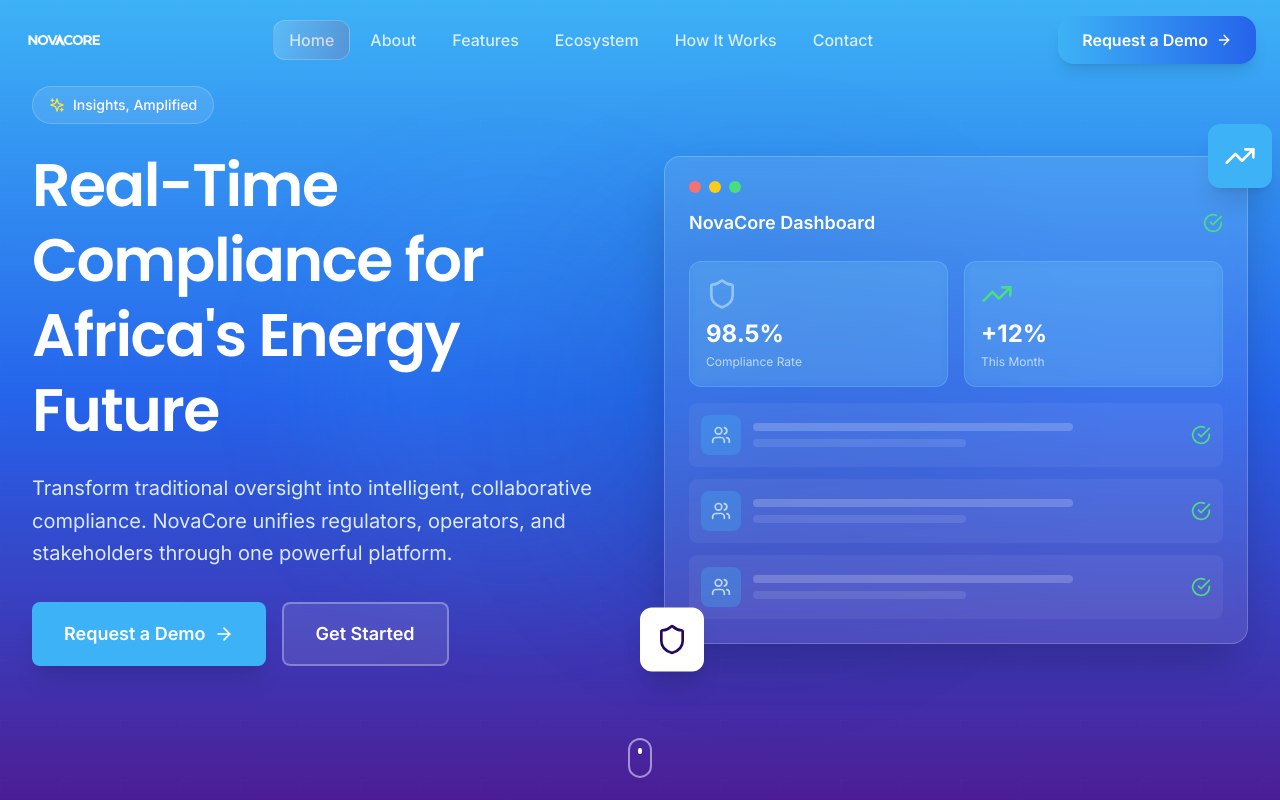
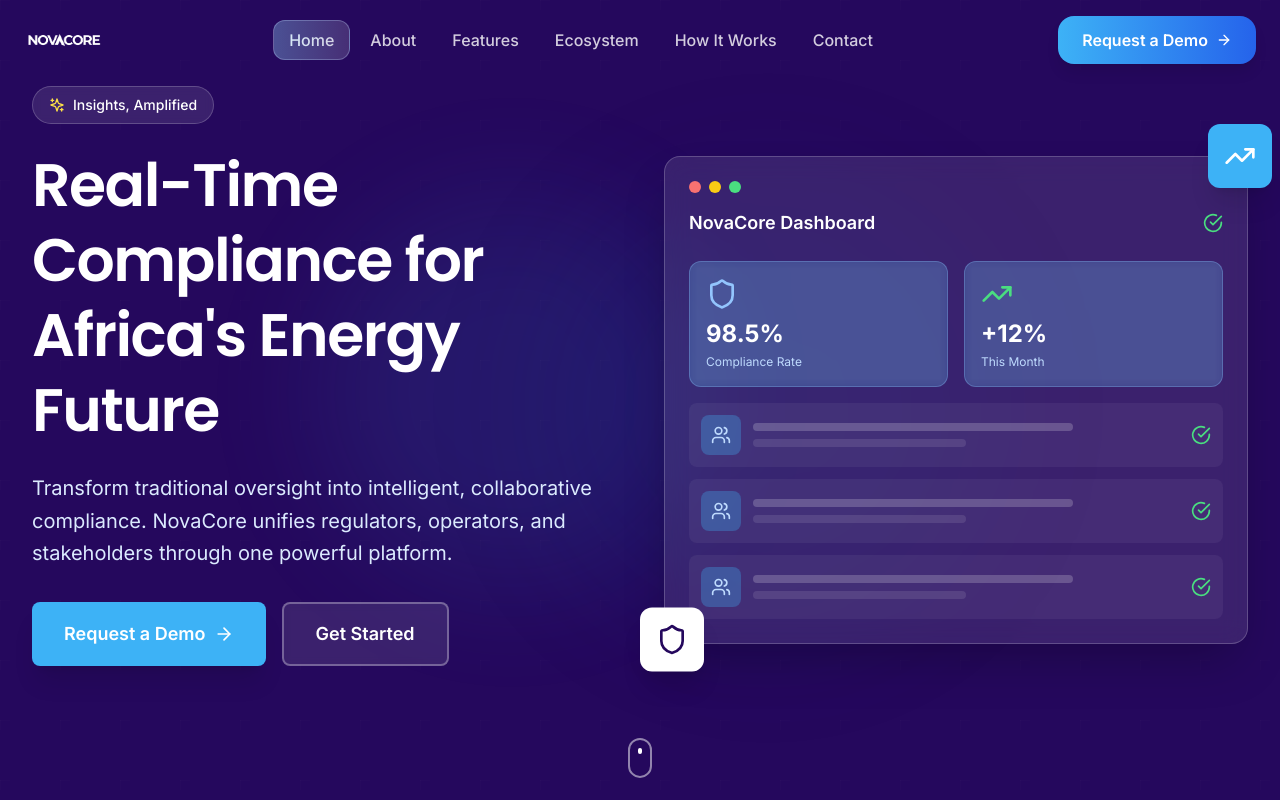
Before and after one commit to temiadebayo/novacore-website, a Next.js app: page / in a window 1280 px wide. Shown: the top 800 px of the page. Built offline with nearby package versions, Linux system fonts and the light colour scheme.

Commit message:
feat: change hero sections to solid purple background for cleaner, more professional look

```diff
--- a/app/contact/page.tsx
+++ b/app/contact/page.tsx
@@ -156,7 +156,7 @@
       <Navbar />
       <div className="min-h-screen bg-gradient-to-b from-gray-50 to-white">
       {/* Hero Section */}
-      <section className="pt-32 pb-16 bg-gradient-to-b from-primary-500 via-primary-600 to-white">
+      <section className="pt-32 pb-16 bg-brand-950">
         <div className="max-w-7xl mx-auto px-4 sm:px-6 lg:px-8">
           <motion.div
             initial={{ opacity: 0, y: 20 }}
--- a/components/Hero.tsx
+++ b/components/Hero.tsx
@@ -9,7 +9,7 @@
   const router = useRouter()
 
   return (
-    <section id="home" className="relative min-h-screen flex items-center overflow-hidden bg-gradient-to-b from-primary-500 via-primary-600 to-brand-900">
+    <section id="home" className="relative min-h-screen flex items-center overflow-hidden bg-brand-950">
       {/* Animated background elements */}
       <div className="absolute inset-0 overflow-hidden">
         <motion.div
```
